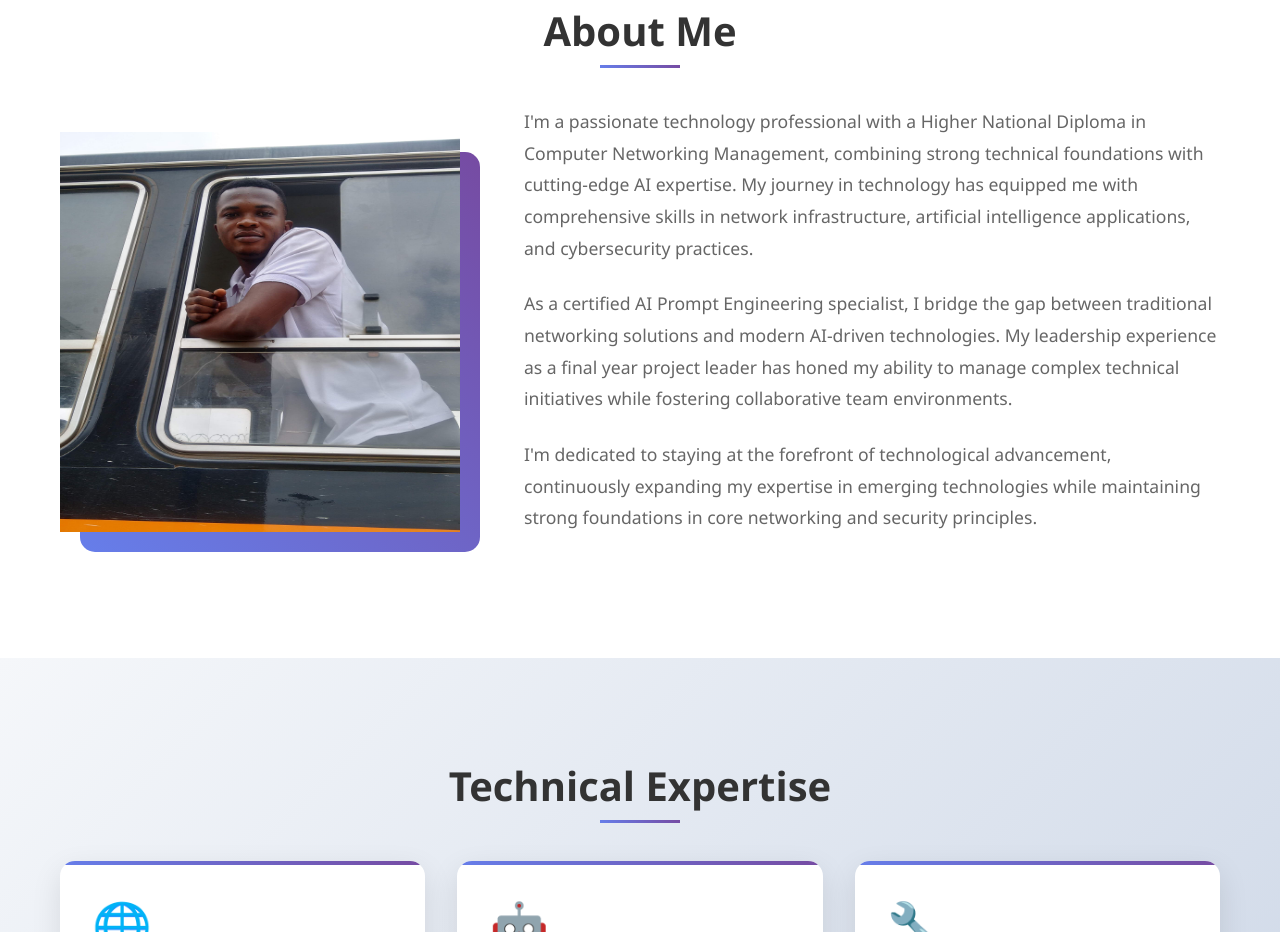
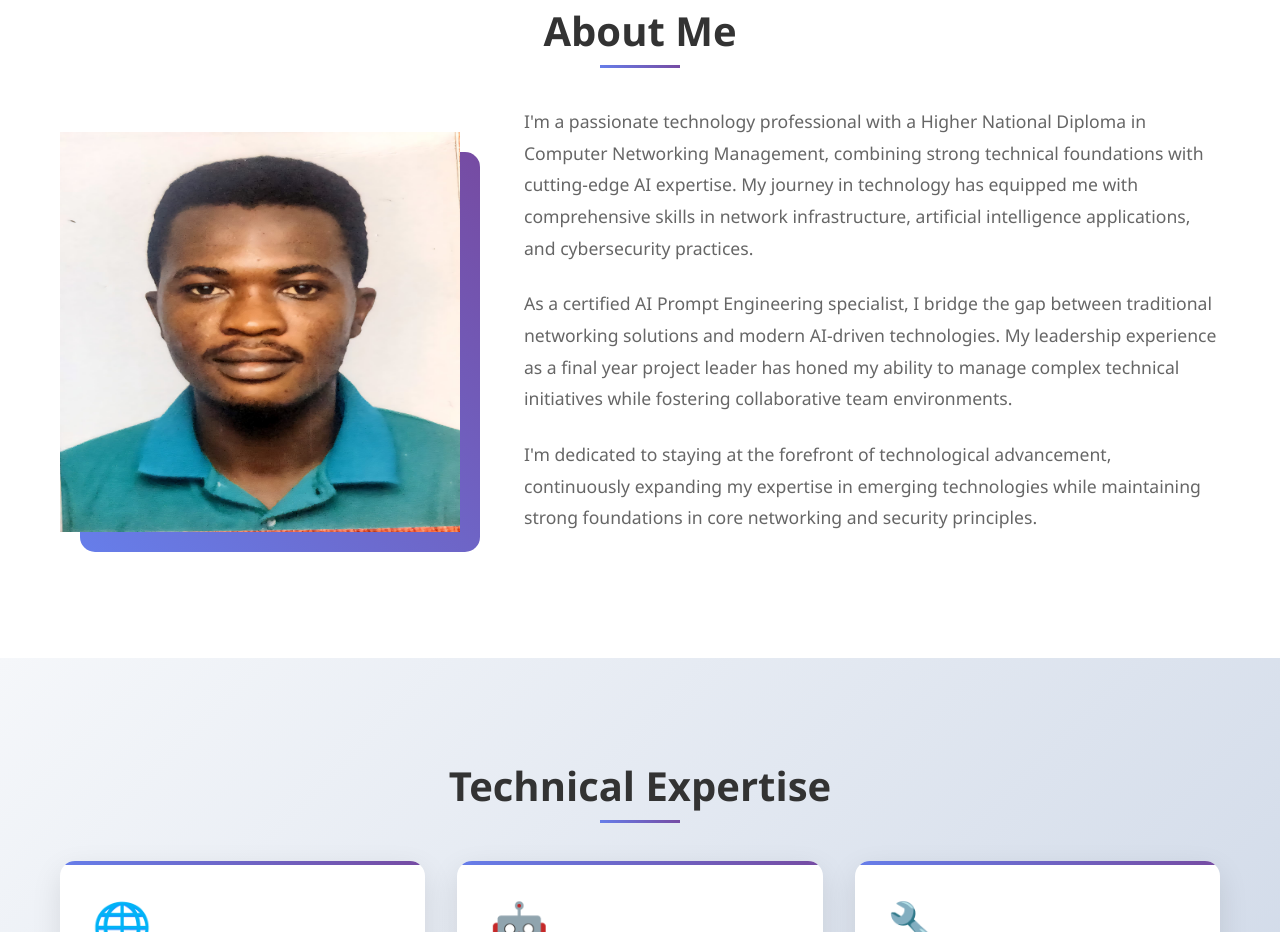
Before and after one commit to christopherborketey/portfolio, a plain HTML site: page index.html in a window 1280 px wide. Shown: the part 897-1829 px from the top of the page. Drawn offline with Linux system fonts and the light colour scheme.

Commit message:
change img

```diff
--- a/index.html
+++ b/index.html
@@ -40,7 +40,7 @@
             <div class="about-content">
                 <div class="about-image">
                     <div class="profile-img">
-                        <img src="./logo.jpg" alt="" width="400" height="400">
+                        <img src="./img.jpg" alt="" width="400" height="400">
                     </div>
                 </div>
                 <div class="about-text">
```
